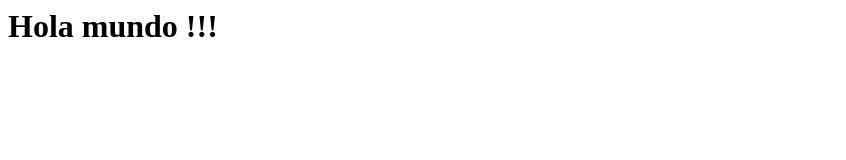
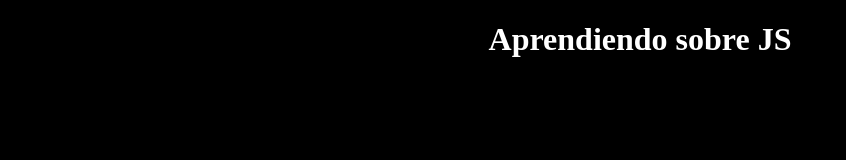
Before and after one commit to Diegor2727/prueba, a plain HTML site: page index.html in a window 1280 px wide. Shown: the whole page, without its empty margins (0-846 px from the left). Drawn offline with Linux system fonts and the light colour scheme.

Commit message:
iniciando con JS

```diff
--- /dev/null
+++ b/estilos.css
@@ -0,0 +1,8 @@
+body{
+    background-color: black;
+}
+
+h1{
+    text-align: center;
+    color: white;
+}
--- a/index.html
+++ b/index.html
@@ -1 +1,14 @@
-<h1>Hola mundo !!!</h1>
+<!DOCTYPE html>
+<html lang="es">
+<head>
+    <meta charset="UTF-8">
+    <meta http-equiv="X-UA-Compatible" content="IE=edge">
+    <meta name="viewport" content="width=device-width, initial-scale=1.0">
+    <link rel="stylesheet" href="estilos.css">
+    <title>Estudiando JS</title>
+</head>
+<body>
+    <h1>Aprendiendo sobre JS</h1>
+    <script src="script.js"></script>
+</body>
+</html>
--- /dev/null
+++ b/script.js
@@ -0,0 +1 @@
+alert("Hola mundo!!!");
```
Also changed, not shown: 1 other file.
